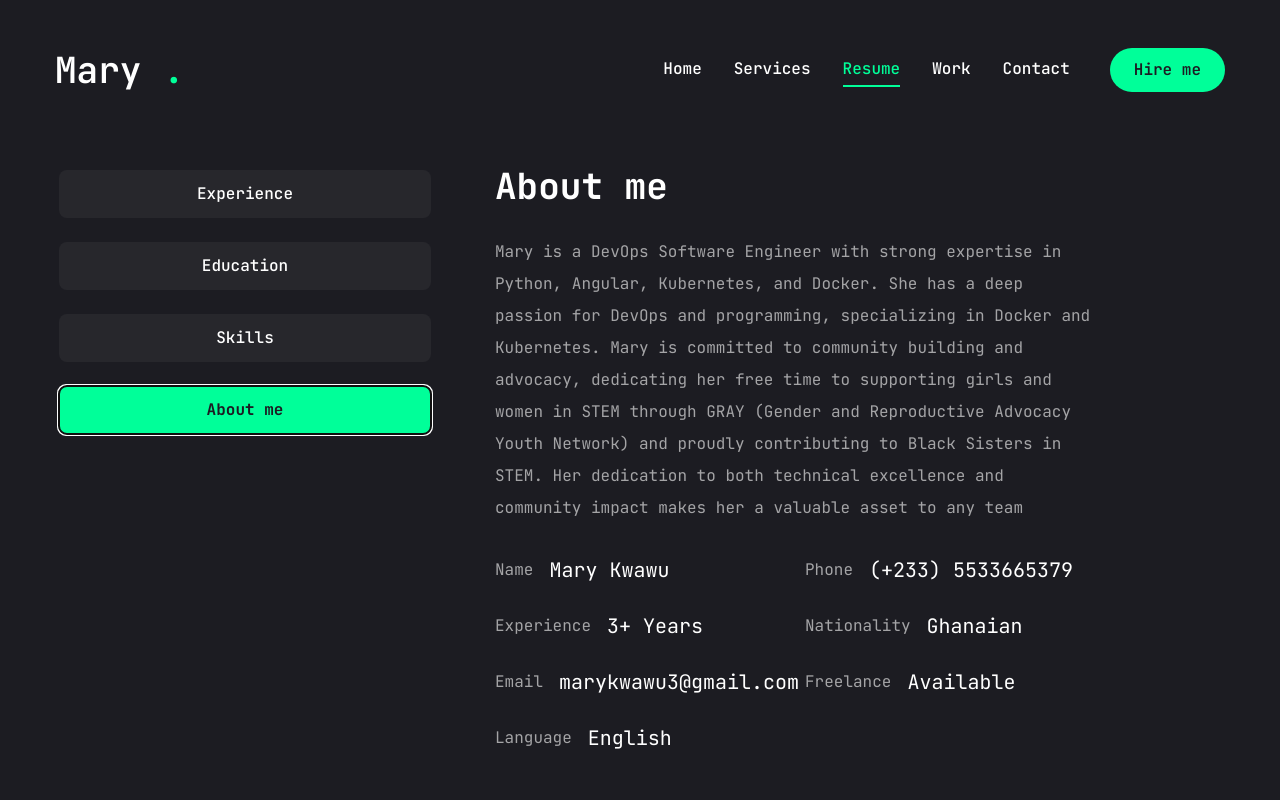
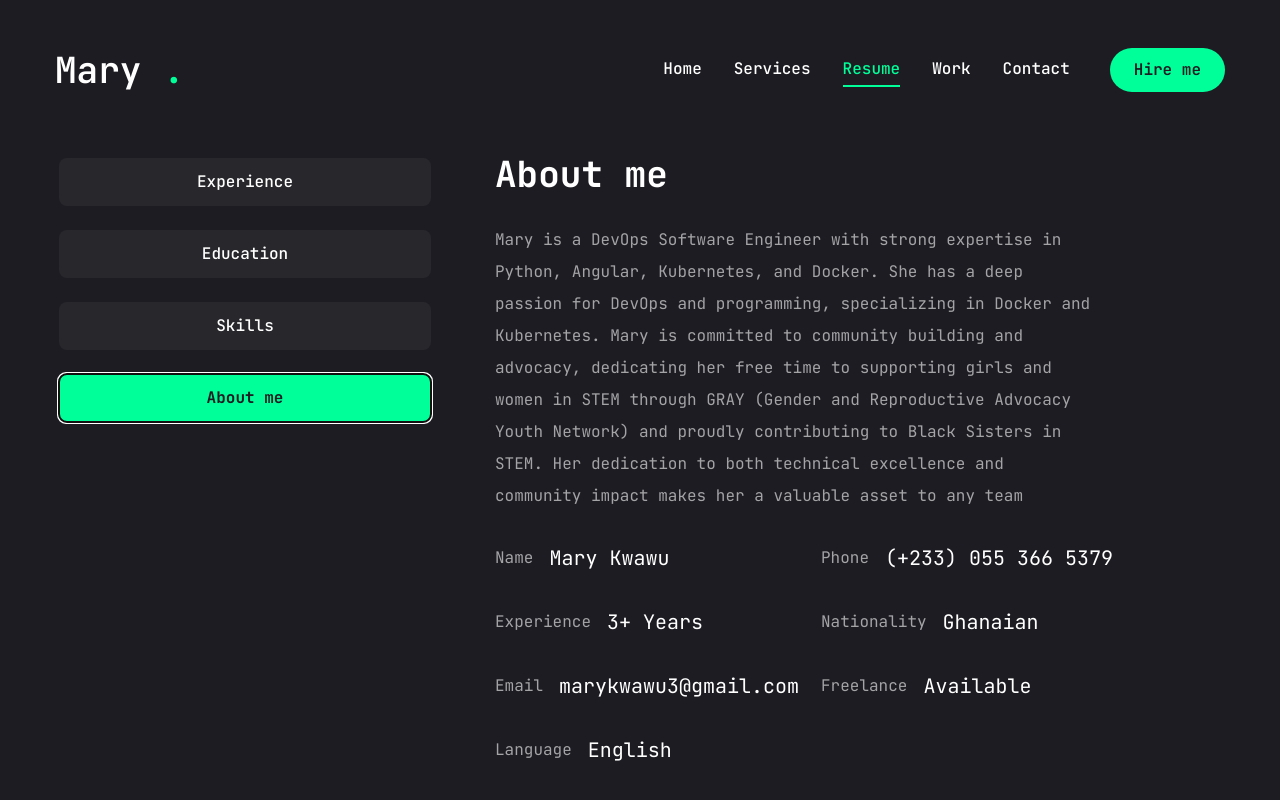
Before and after one commit to MaryKwawu/Portfolio, a Next.js app: page /resume in a window 1280 px wide. Both pictures are taken after a click on the tab "About me". Built offline with nearby package versions, Linux system fonts and the light colour scheme.

Commit message:
Chore : added some margin to resume/aboutme text

```diff
--- a/src/app/resume/page.tsx
+++ b/src/app/resume/page.tsx
@@ -27,7 +27,7 @@
     },
     {
       fieldName: "Phone",
-      fieldValue: "(+233) 5533665379",
+      fieldValue: "(+233) 055 366 5379",
     },
     {
       fieldName: "Experience",
@@ -321,7 +321,7 @@
                 <p className="max-w-[600px] text-white/60 mx-auto xl:mx-0">
                   {about.description}
                 </p>
-                <ul className="grid grid-cols-1 xl:grid-cols-2 gap-y-6 max-w-[620px] mx-auto xl:mx-0">
+                <ul className="grid grid-cols-1 xl:grid-cols-2 gap-8 max-w-[620px] mx-auto xl:mx-0">
                   {about.info.map((item, index) => {
                     return (
                       <div key={index}>
```
